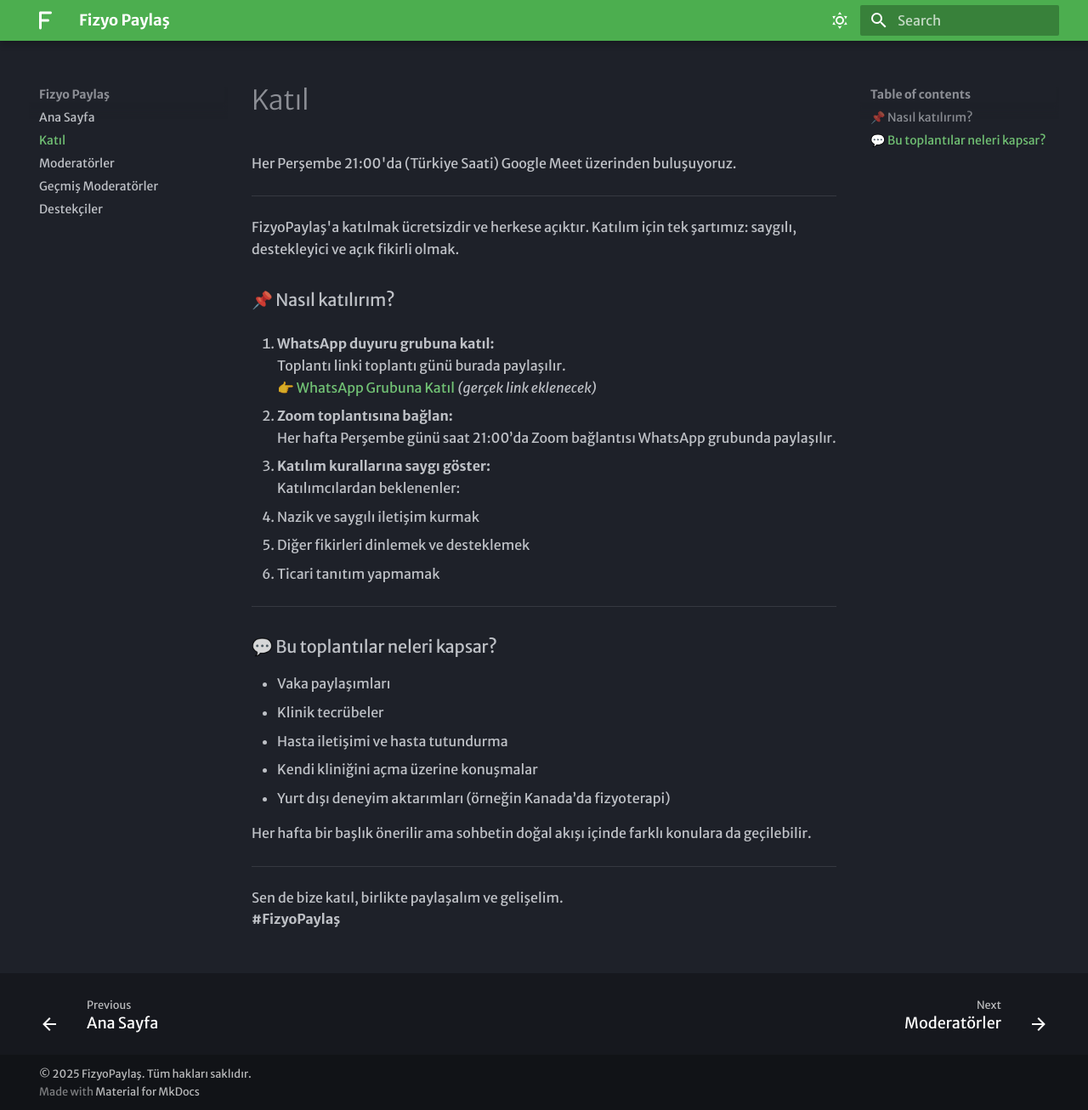
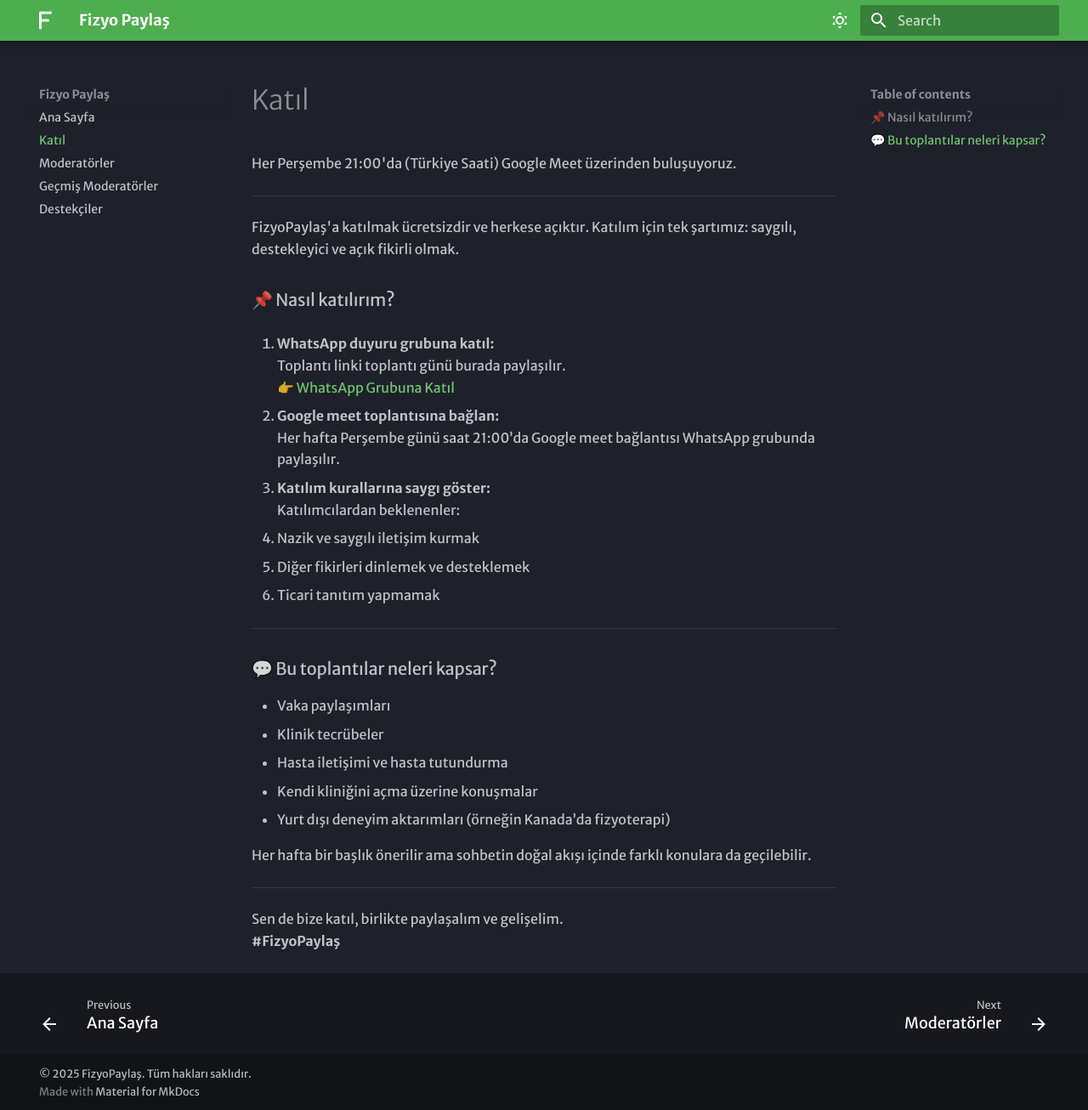
Before and after one commit to adamagar/fizyo-paylas, an MkDocs documentation site: the page built from docs/katil.md, in a window 1280 px wide and 1306 px high. Shown: the whole window at 85% size. Built offline with MkDocs 1.6.1 and Material for MkDocs 9.7.7, drawn with Linux system fonts in a browser that asks for light colours; some web fonts are replaced.

Commit message:
community link

```diff
--- a/docs/katil.md
+++ b/docs/katil.md
@@ -9,10 +9,10 @@ FizyoPaylaş'a katılmak ücretsizdir ve herkese açıktır. Katılım için tek
 
 1. **WhatsApp duyuru grubuna katıl:**
    Toplantı linki toplantı günü burada paylaşılır.
-   👉 [WhatsApp Grubuna Katıl](#) *(gerçek link eklenecek)*
+   👉 [WhatsApp Grubuna Katıl](https://chat.whatsapp.com/DoQDwhhGB1N18IXJ8aJgsZ)
 
-2. **Zoom toplantısına bağlan:**
-   Her hafta Perşembe günü saat 21:00’da Zoom bağlantısı WhatsApp grubunda paylaşılır.
+2. **Google meet toplantısına bağlan:**
+   Her hafta Perşembe günü saat 21:00’da Google meet bağlantısı WhatsApp grubunda paylaşılır.
 
 3. **Katılım kurallarına saygı göster:**
    Katılımcılardan beklenenler:
```
Also changed, not shown: docs/index.md (+1 -1 lines), docs/moderatorler.md (+1 -1 lines).
